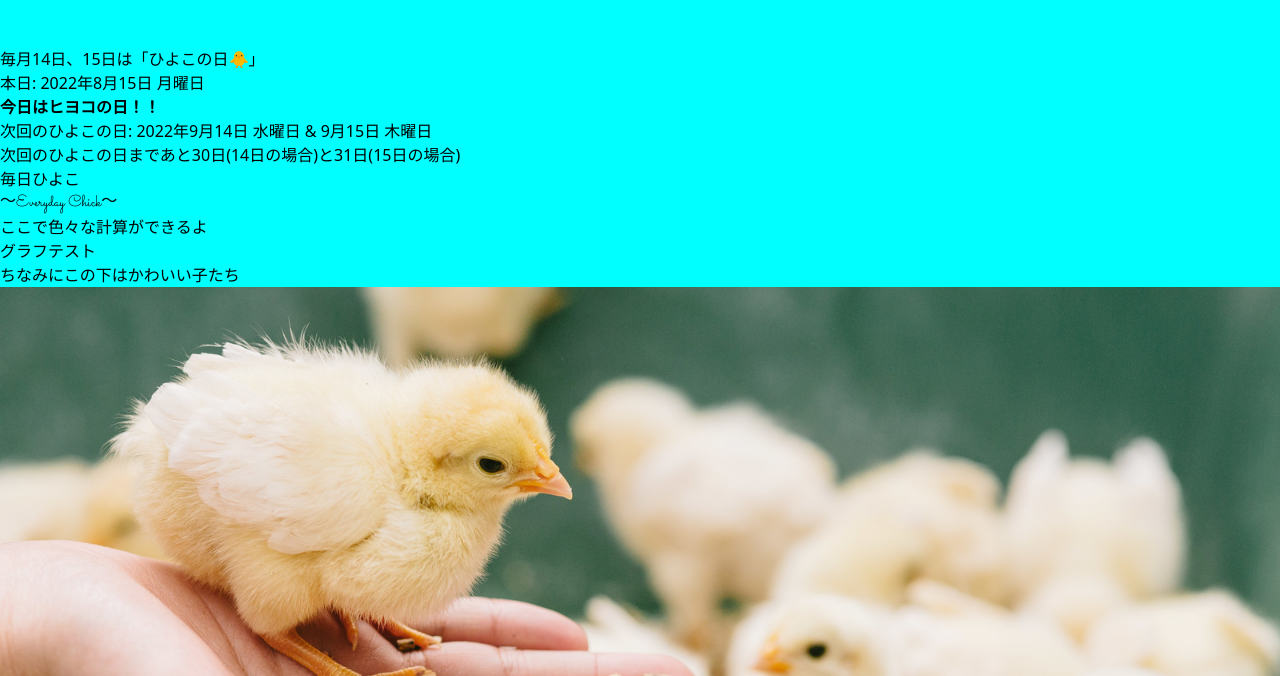
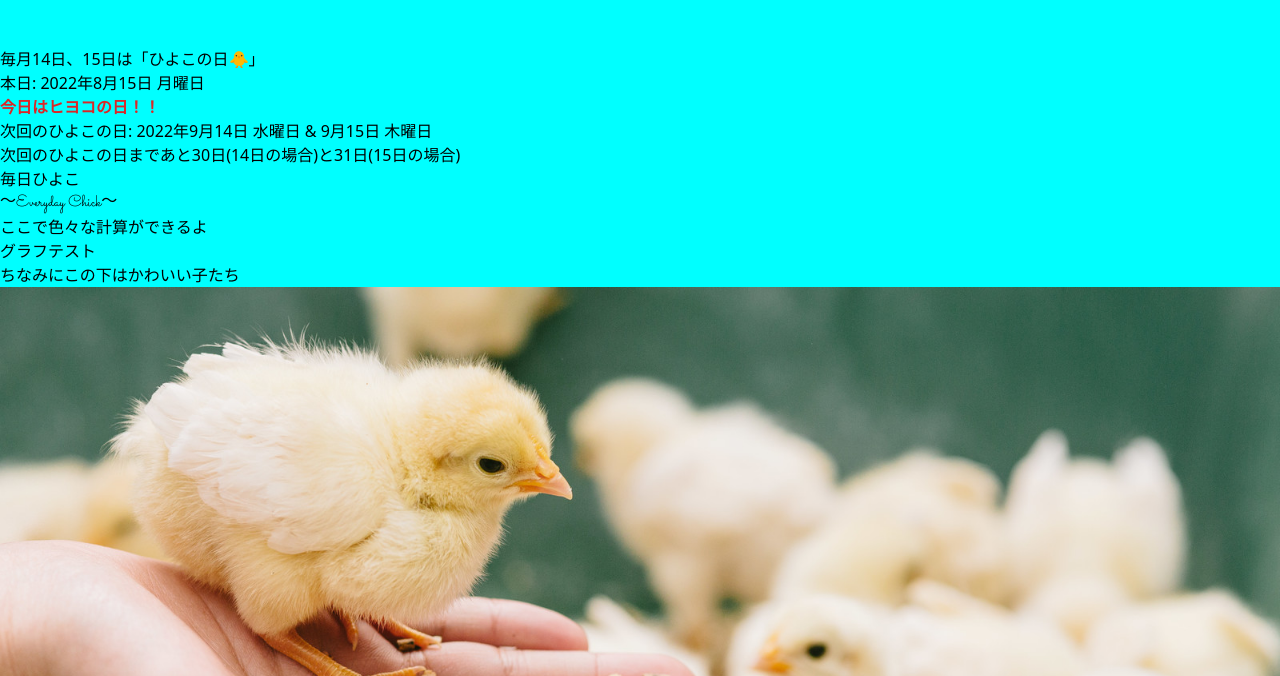
Before and after one commit to TAKAMI1228/TAKAMI1228.github.io, a plain HTML site: page index.html in a window 1280 px wide. Shown: the part 124-800 px from the top of the page. Drawn offline with nearby package versions, Linux system fonts and the light colour scheme.

Commit message:
index.htmlを変更

```diff
--- a/index.html
+++ b/index.html
@@ -28,7 +28,7 @@
 		<div>
 			<p id="hiyoko_day"></p>
 			<p id="today"></p>
-			<p class="font-black" id="todayhiyoko"></p>
+			<p class="font-black text-red-600" id="todayhiyoko"></p>
 			<p id="hiyoko_next"></p>
 			<p id="hiyoko_count"></p>
 		</div>
```
